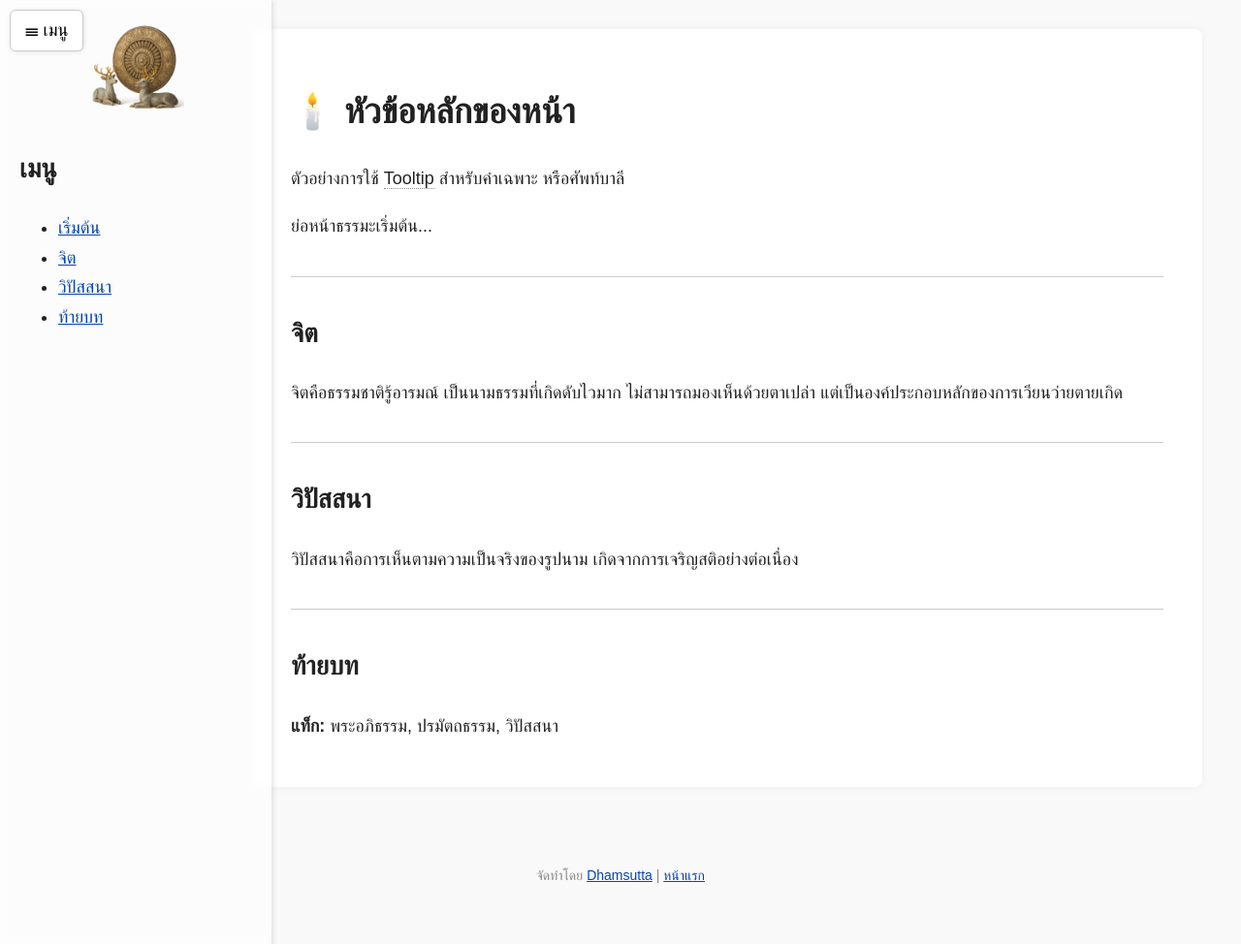
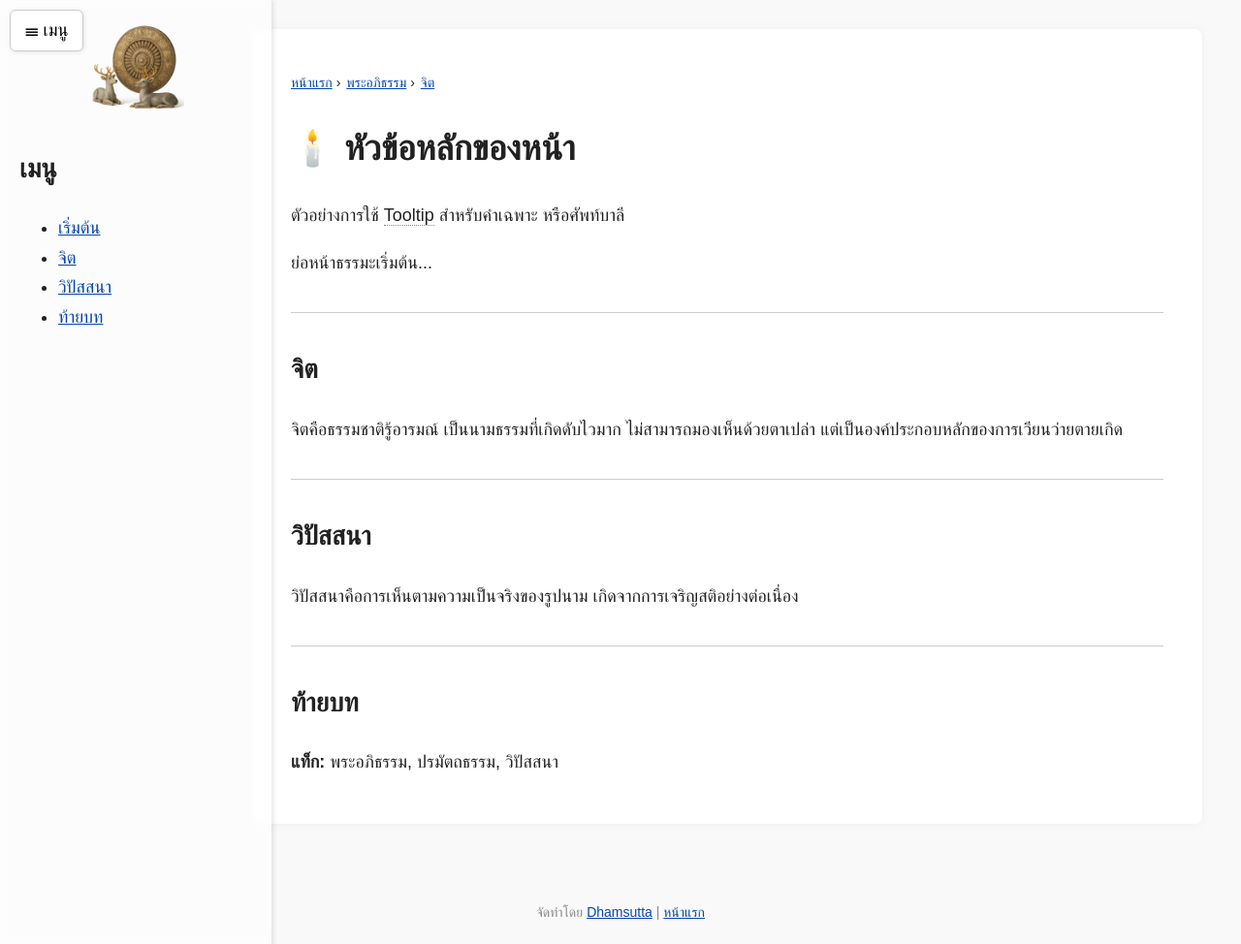
Before and after one commit to dhamsutta/tripitaka, a Jekyll site: the page default.html, which Jekyll copies as it is, in a window 1280 px wide and 974 px high. Shown: the whole window at 97% size. Built offline with Jekyll 4.4.1, drawn with Linux system fonts in a browser that asks for light colours; some web fonts are replaced; comment, search, counter and statistics services are not loaded.

Commit message:
Update default.html

```diff
--- a/default.html
+++ b/default.html
@@ -14,6 +14,32 @@
 <meta name="twitter:image" content="https://dhamsutta.github.io/tripitaka/images/dhammalogo.png" />
 
 
+<script type="application/ld+json">
+{
+  "@context": "https://schema.org",
+  "@type": "BreadcrumbList",
+  "itemListElement": [
+    {
+      "@type": "ListItem",
+      "position": 1,
+      "name": "หน้าแรก",
+      "item": "https://dhamsutta.github.io/tripitaka/"
+    },
+    {
+      "@type": "ListItem",
+      "position": 2,
+      "name": "พระอภิธรรม",
+      "item": "https://dhamsutta.github.io/tripitaka/abhidhamma/"
+    },
+    {
+      "@type": "ListItem",
+      "position": 3,
+      "name": "จิต",
+      "item": "https://dhamsutta.github.io/tripitaka/abhidhamma/citta.html"
+    }
+  ]
+}
+</script>
 
 
   <meta charset="UTF-8" />
@@ -228,6 +254,15 @@
 
 <div class="content">
 
+  <nav aria-label="breadcrumb" style="font-size: 14px; margin-bottom: 20px;">
+  <ol style="list-style: none; padding: 0; display: flex; flex-wrap: wrap; gap: 6px;">
+    <li><a href="/tripitaka/">หน้าแรก</a> ›</li>
+    <li><a href="/tripitaka/abhidhamma/">พระอภิธรรม</a> ›</li>
+    <li><a href="/tripitaka/abhidhamma/citta.html">จิต</a></li>
+  </ol>
+</nav>
+
+
   <!--
   <form action="https://www.google.com/search" method="get" target="_blank" style="text-align: center; margin-bottom: 40px;">
     <input type="text" name="q" placeholder="ค้นหาในเว็บไซต์นี้..." required
```
